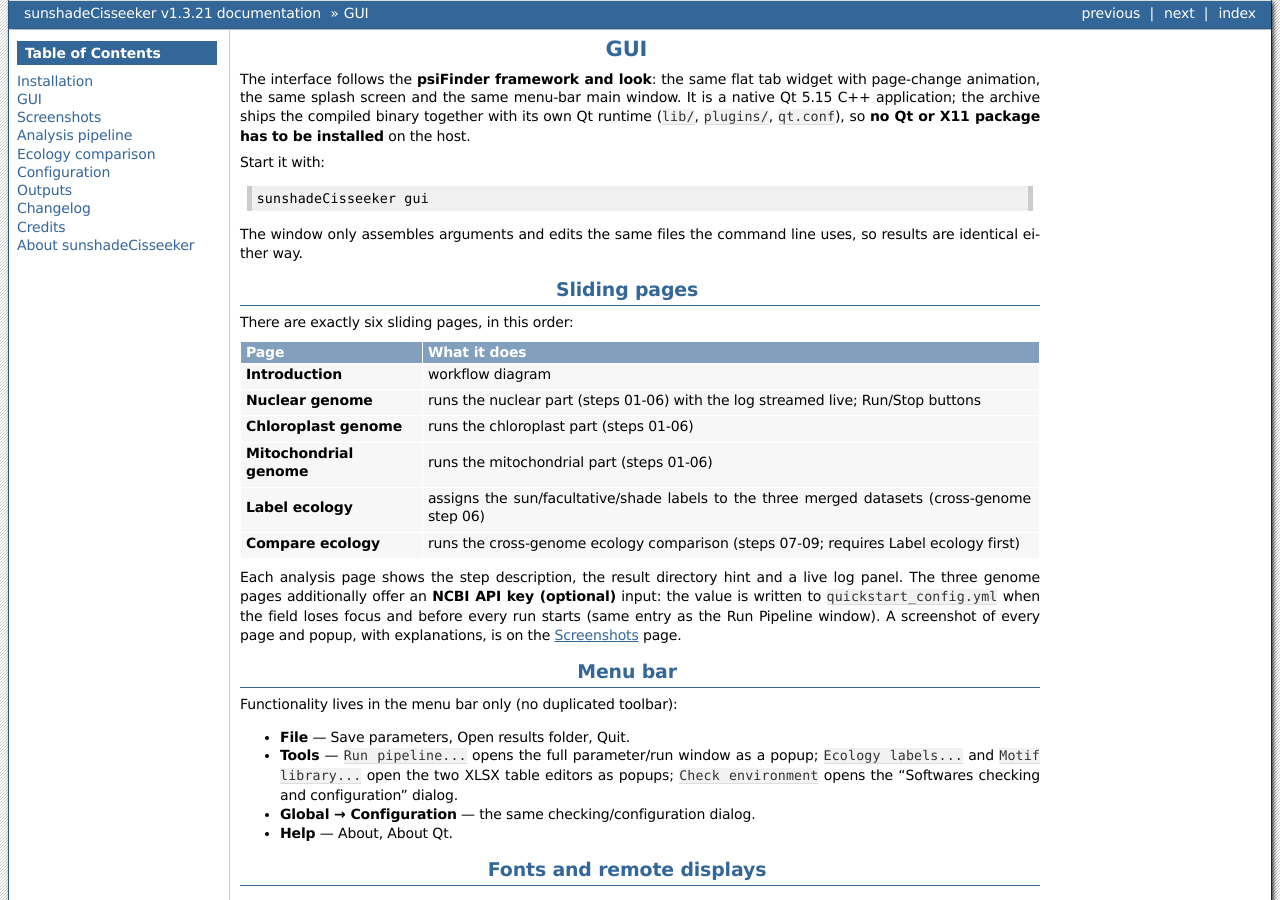
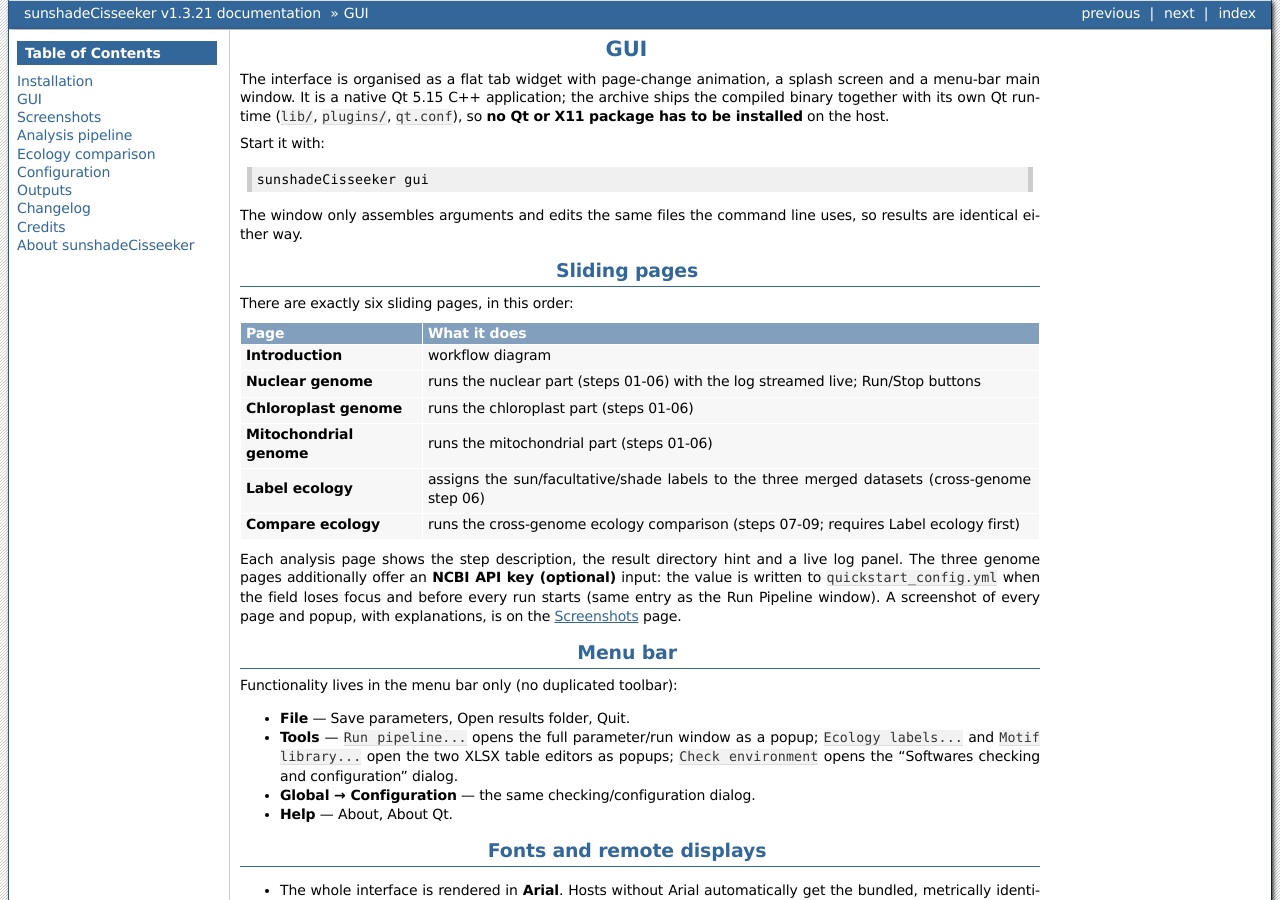
Before and after one commit to chenzhr23/sunshadeCisseeker-docs, a Sphinx documentation site: the page built from docs/content/GUI.rst, in a window 1280 px wide and 900 px high. Built offline with Sphinx 7.4.7, drawn with Linux system fonts in a browser that asks for light colours.

Commit message:
docs: drop all psiFinder references

```diff
--- a/docs/content/Changelog.rst
+++ b/docs/content/Changelog.rst
@@ -336,4 +336,4 @@
 Initial releases: the six-step per-genome pipeline (NCBI species metadata,
 FASTA+GFF3 download, promoter extraction, NCBI+Custom merge, universal CRE
 scan), the cross-genome ecology comparison (steps 06–09), the Qt 5.15
-psiFinder-style desktop interface, and the one-shot conda installer.
+desktop interface, and the one-shot conda installer.
--- a/docs/content/GUI.rst
+++ b/docs/content/GUI.rst
@@ -1,12 +1,11 @@
 GUI
 ===
 
-The interface follows the **psiFinder framework and look**: the same flat tab
-widget with page-change animation, the same splash screen and the same
-menu-bar main window. It is a native Qt 5.15 C++ application; the archive
-ships the compiled binary together with its own Qt runtime
-(``lib/``, ``plugins/``, ``qt.conf``), so **no Qt or X11 package has to be
-installed** on the host.
+The interface is organised as a flat tab widget with page-change animation,
+a splash screen and a menu-bar main window. It is a native Qt 5.15 C++
+application; the archive ships the compiled binary together with its own Qt
+runtime (``lib/``, ``plugins/``, ``qt.conf``), so **no Qt or X11 package has
+to be installed** on the host.
 
 Start it with:
 
--- a/docs/index.rst
+++ b/docs/index.rst
@@ -10,9 +10,8 @@
 **nuclear**, **chloroplast** and **mitochondrial** genomes. Genomes come from
 two merged sources: **NCBI** (located and downloaded automatically) and
 **Custom** (user-collected FASTA + GFF3). The software ships as a
-self-contained Linux bundle with a native Qt 5.15 desktop window (built in
-the same style as **psiFinder**) and a command-line launcher that runs the
-exact same R/bash pipeline.
+self-contained Linux bundle with a native Qt 5.15 desktop window and a
+command-line launcher that runs the exact same R/bash pipeline.
 
 Contents:
 
```
Also changed, not shown: docs/conf.py (+7 -7 lines).
